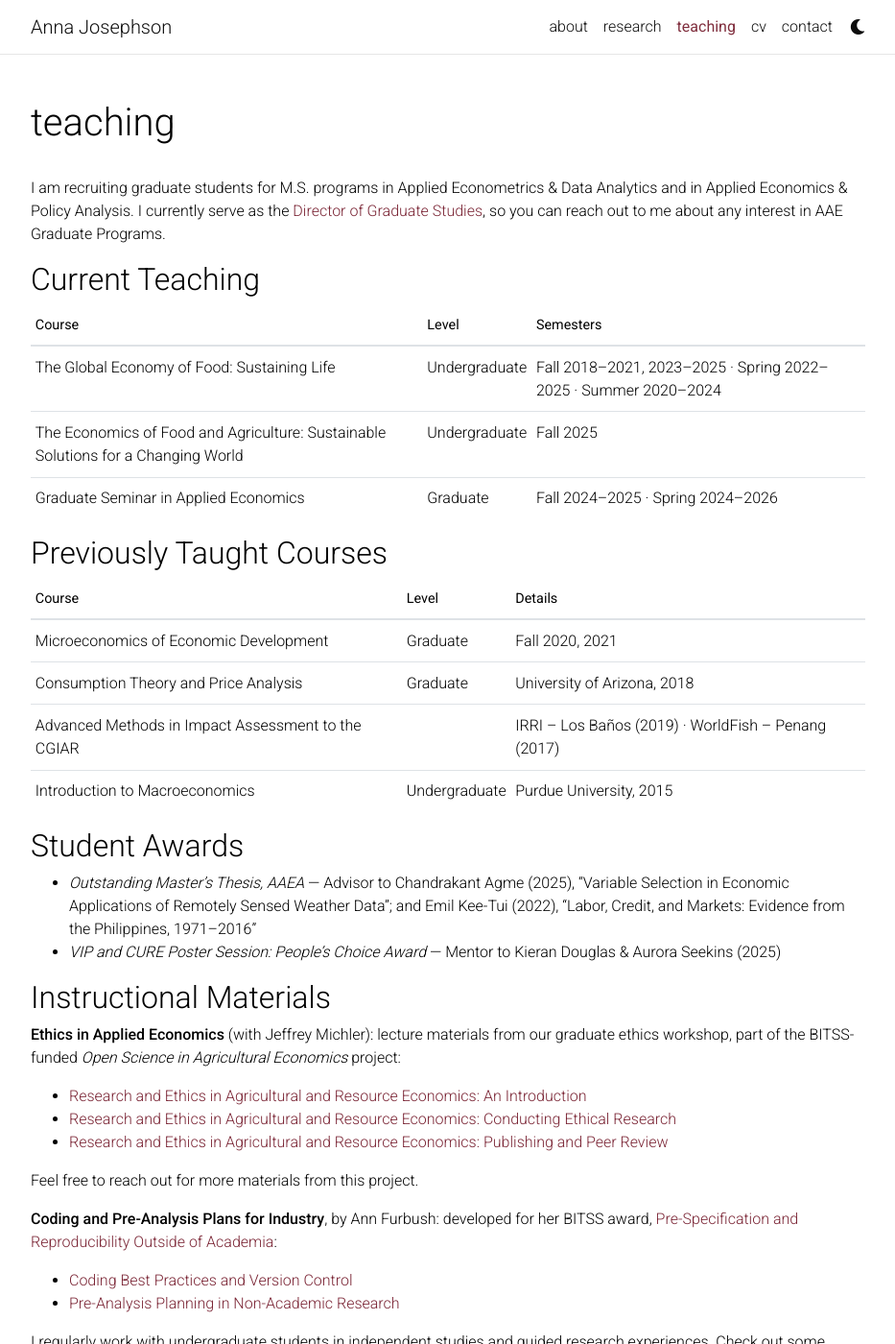
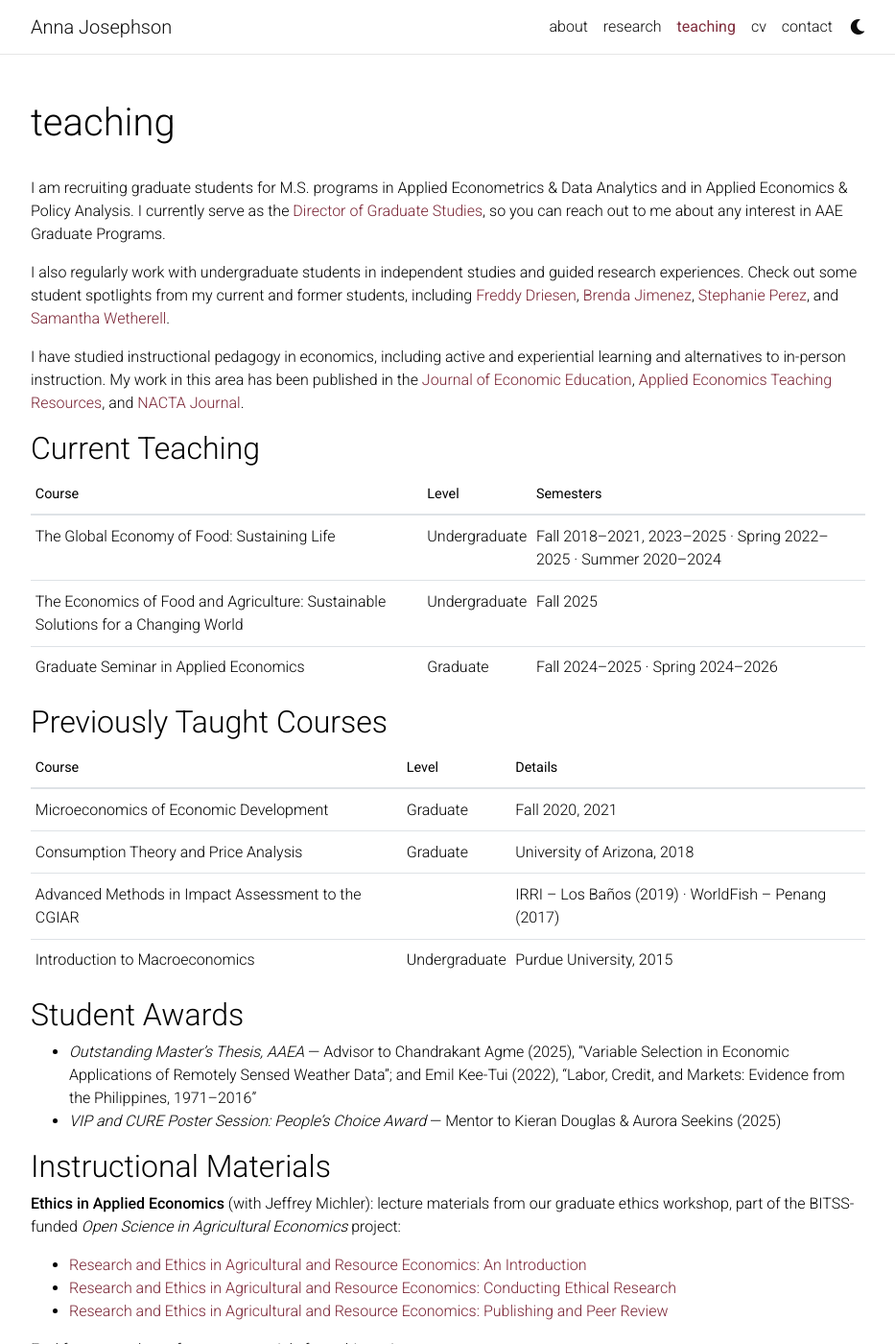
Before and after one commit to aljosephson/aljosephson.github.io, a Jekyll site: the page built from _pages/teaching.md, in a window 1280 px wide and 1400 px high. Shown: the whole window at 96% size, without its empty margins (173-1106 px from the left). Built offline with Jekyll 4.4.1, drawn with Linux system fonts in a browser that asks for light colours; comment, search, counter and statistics services are not loaded; a style sheet for code colours, icons or effects is not loaded; some of the changed text lies outside the part shown.

Commit message:
Reorder teaching intro paragraphs; move find-me-here above contact cards
- teaching.md: move the undergraduate-spotlights and pedagogy-publications
  paragraphs up to sit directly under the graduate-recruiting paragraph,
  ahead of the course tables (was previously at the bottom of the page).
- contact.md: move the "find me here" social-icons block above the
  Email/AIDE Lab/Department cards, instead of below them.

Co-Authored-By: Claude Sonnet 5 <noreply@anthropic.com>

```diff
--- a/_pages/teaching.md
+++ b/_pages/teaching.md
@@ -7,6 +7,10 @@ nav_order: 2
 ---
 
 I am recruiting graduate students for M.S. programs in Applied Econometrics & Data Analytics and in Applied Economics & Policy Analysis. I currently serve as the [Director of Graduate Studies](https://arec.arizona.edu/graduate/graduate-coordinators), so you can reach out to me about any interest in AAE Graduate Programs.
+
+I also regularly work with undergraduate students in independent studies and guided research experiences. Check out some student spotlights from my current and former students, including [Freddy Driesen](https://economics.arizona.edu/news/2020/08/student-spotlight-freddy-driesen), [Brenda Jimenez](https://economics.arizona.edu/news/2020/08/student-spotlight-brenda-esmeralda-jimenez), [Stephanie Perez](https://economics.arizona.edu/news/2020/08/student-spotlight-stephanie-perez), and [Samantha Wetherell](https://economics.arizona.edu/news/2022/01/student-spotlight-samantha-wetherell).
+
+I have studied instructional pedagogy in economics, including active and experiential learning and alternatives to in-person instruction. My work in this area has been published in the [Journal of Economic Education](https://www.tandfonline.com/doi/full/10.1080/00220485.2019.1582384), [Applied Economics Teaching Resources](https://www.aaea.org/UserFiles/file/AETR_2019_012ProofFinal_v1.pdf), and [NACTA Journal](https://www.nactateachers.org/index.php/volume-63-1a-special-issue-december-2019/2915-special-issue-2019-engaging-students-in-global-agriculture-engaging-students-in-global-agriculture-three-authentic-learning-classroom-three-authentic-learning-classroom-interventions).
 
 ## Current Teaching
 
```
Also changed, not shown: other parts of _pages/teaching.md (+0 -4 lines), _pages/contact.md (+8 -8 lines).
